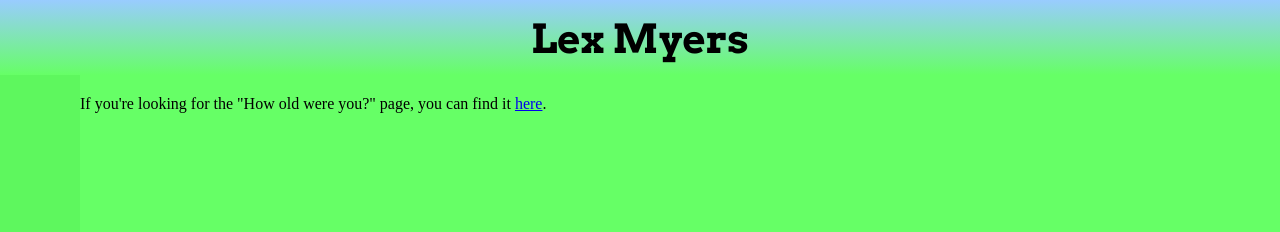
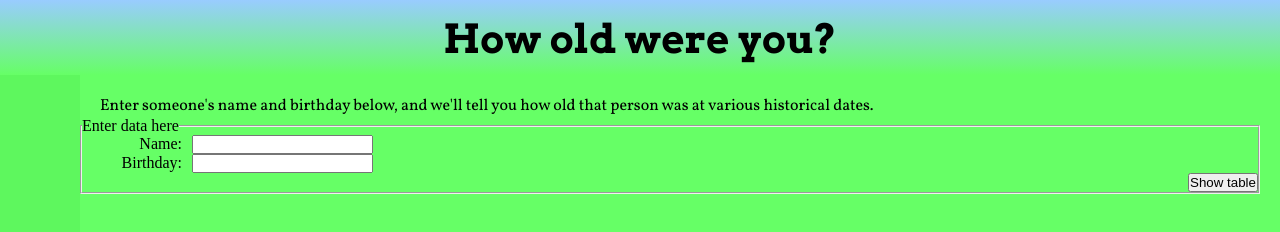
Before and after one commit to lexm/howOldWereYou, a plain HTML site: page index.html in a window 1280 px wide. Drawn offline with Linux system fonts and the light colour scheme.

Commit message:
20151236
Renamed main HTML file to “index.html”

```diff
--- a/index.html
+++ b/index.html
@@ -1,26 +1,50 @@
 <!DOCTYPE html>
 <head>
-	<title>Lex Myers</title>
+	<title>How Old Were You?</title>
 	<link href='https://fonts.googleapis.com/css?family=Arvo:700' rel='stylesheet' type='text/css'>
 	<link href='https://fonts.googleapis.com/css?family=Vollkorn' rel='stylesheet' type='text/css'>
 	<link rel="stylesheet" type="text/css" href="mainstyle.css">
 </head>
 
 <body>
+
 <div class="all">
 
 <div class="top">
-	<h1 id='head1'>Lex Myers</h1>
+	<h1 id='head1'>How old were you?</h1>
 </div> <!-- end of "top" div -->
-
 <div class="leftside">
 </div> <!-- end of "leftside" div -->
+<div class="main">
+	<form action="">
+	    <p class='text1'>
+		    Enter someone's name and birthday below, and we'll tell you how old that
+            person was at various historical dates.
+        </p>
+        <fieldset>
+            <legend>Enter data here</legend>
+        <div>
+        	<p>
+        		<label for="name" class="title">Name:</label>
+        		<input type="text" name="firstName" id="firstName">
+        	</p>
+        </div>
+        <div>
+        	<p>
+        		<label for: "birthday" class="title">Birthday:</label>
+        		<input type="text" name="bday" id="bday">
+        	</p>
+        </div>
+        <div class="submit">
+            <input id="subbtn" type="submit" value="Show table">
+        </div> <!-- end of "submit" div -->
+    </fieldset>
+    </form>
+    <div id="writehere">
+    </div>
 
-<div class="main">
-	<p>If you're looking for the "How old were you?" page, you can find it
-		<a href="howOldWereYou.html">here</a>.
-	</p>
 </div> <!-- end of "main" div -->
 
 </div> <!-- end of "all" div -->
+<script type="text/javascript" src="howOldWereYou.js"></script>
 </body>
```
